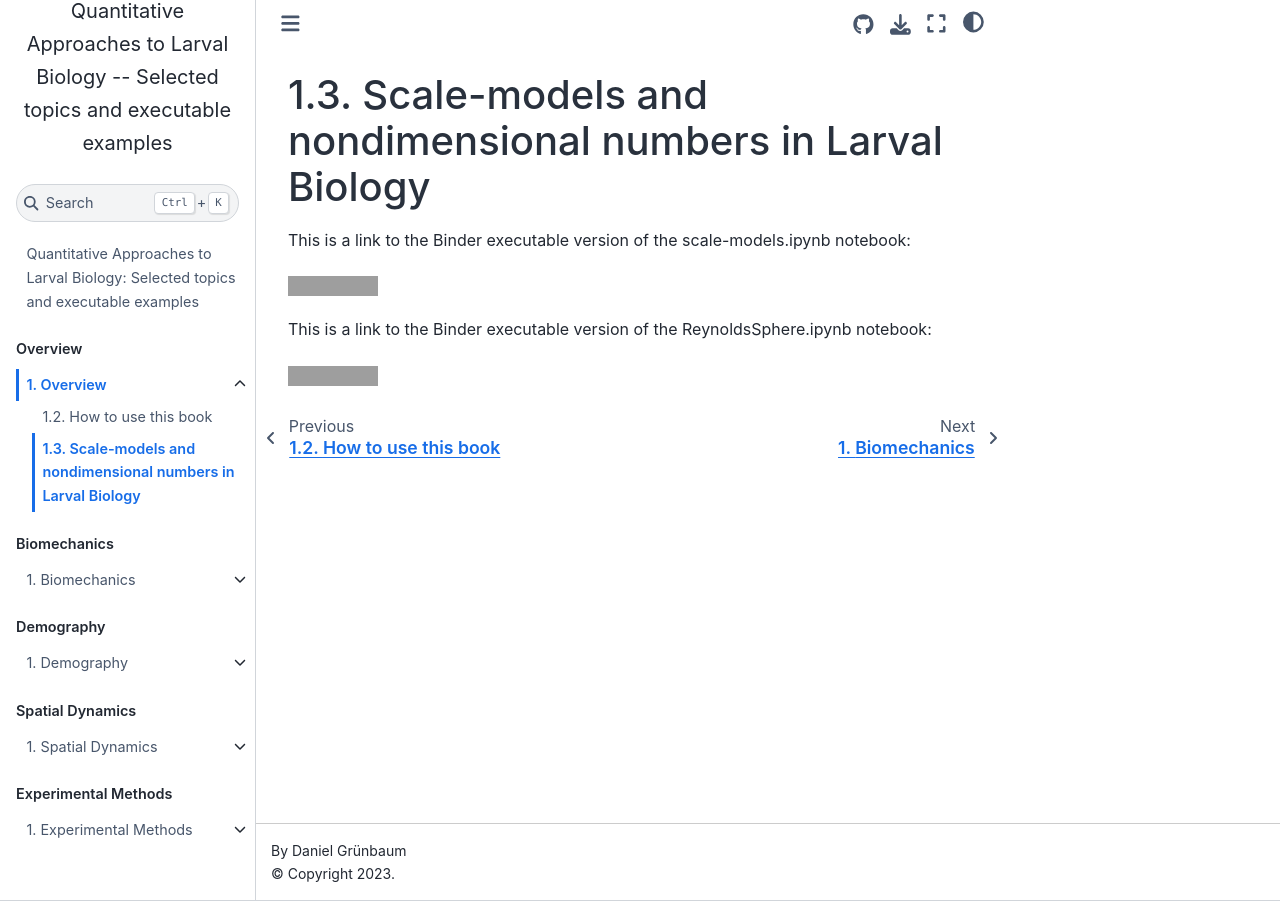
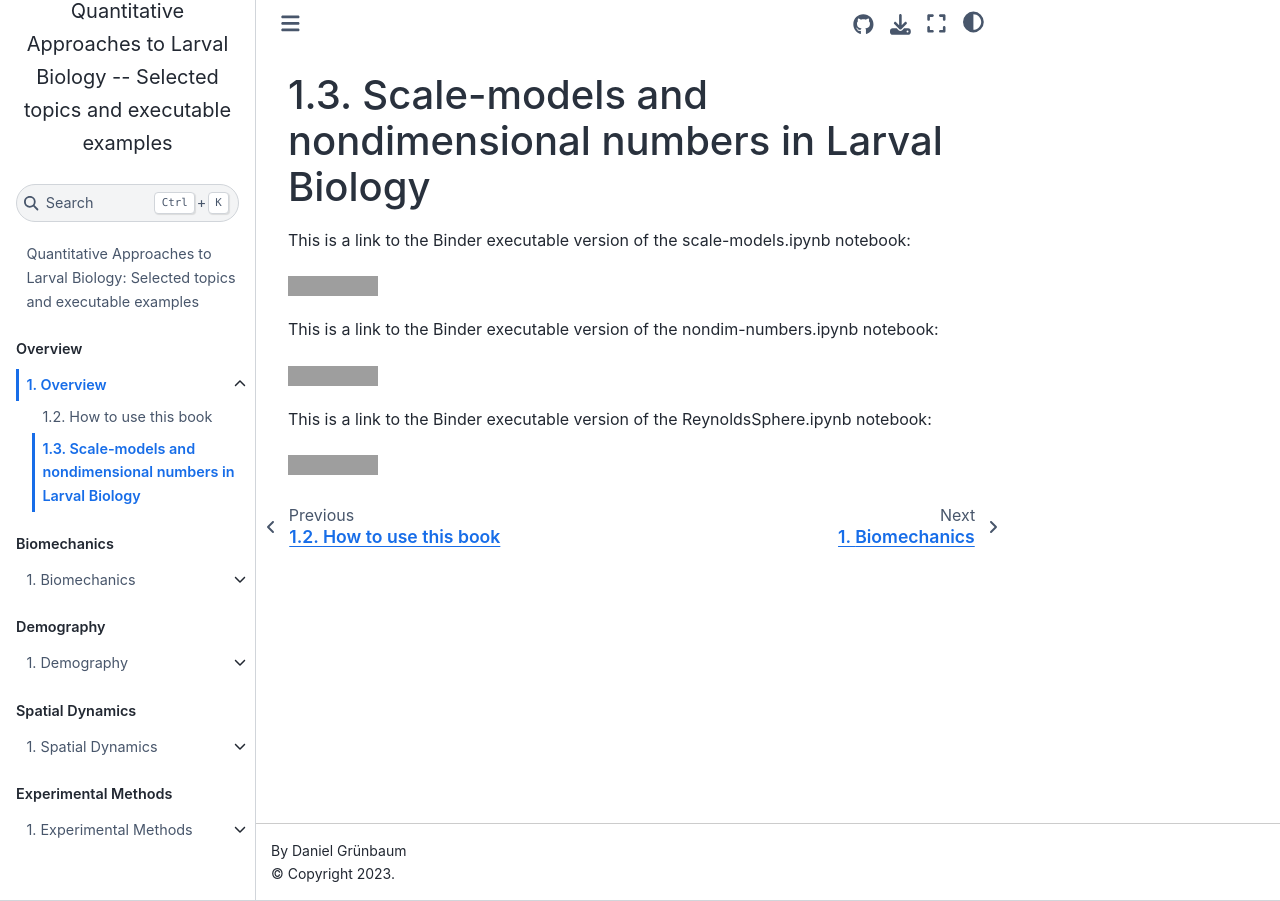
Before and after one commit to organismal-systems/quant-larval-bio, a Jupyter Book: the page built from book/content/overview/scale-models/README.md, in a window 1280 px wide. Built offline with Jupyter Book 1.0.4 settings and Sphinx 7.4.7 and the Sphinx Book theme 1.1.4, drawn with Linux system fonts in a browser that asks for light colours; pages that are not in the unit, such as notebooks, are missing from menus; grey boxes are pictures that could not be loaded.

Commit message:
Add binder link for nondim-numbers.ipynb

```diff
--- a/book/content/overview/scale-models/README.md
+++ b/book/content/overview/scale-models/README.md
@@ -4,6 +4,10 @@
 
 [![Binder](https://mybinder.org/badge_logo.svg)](https://mybinder.org/v2/gh/seastate/qlb-notebooks/main?labpath=scale-models.ipynb)
 
+This is a link to the Binder executable version of the nondim-numbers.ipynb notebook:
+
+[![Binder](https://mybinder.org/badge_logo.svg)](https://mybinder.org/v2/gh/seastate/qlb-notebooks/main?labpath=nondim-numbers.ipynb)
+
 This is a link to the Binder executable version of the ReynoldsSphere.ipynb notebook:
 
 [![Binder](https://mybinder.org/badge_logo.svg)](https://mybinder.org/v2/gh/seastate/qlb-notebooks/main?labpath=ReynoldsSphere.ipynb)
```
